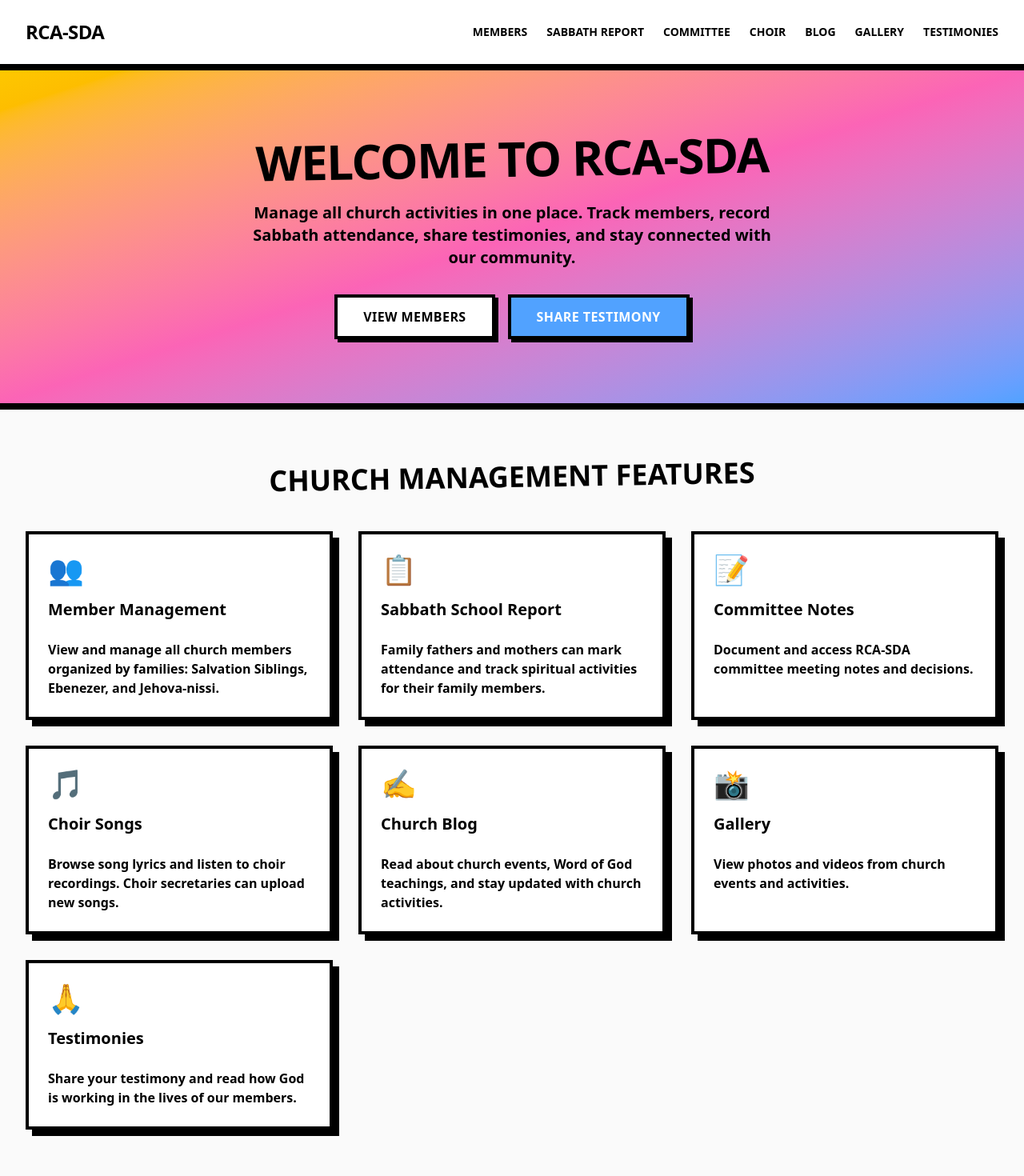
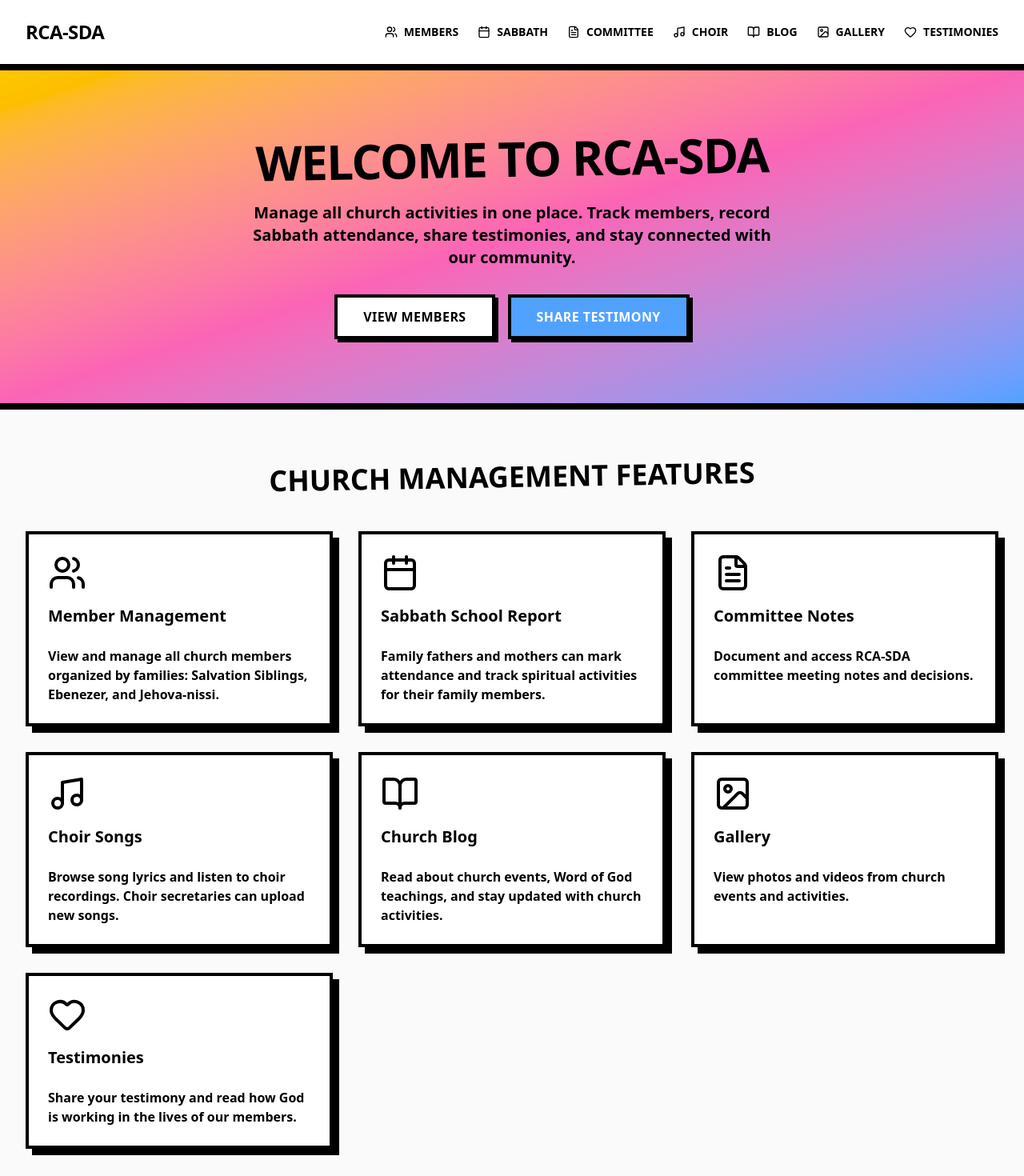
Before and after one commit to RCA-SDA/rca-sda-web-frontend, a Next.js app: page / in a window 1280 px wide. Shown: the top 1470 px of the page at 80% size. Built offline with nearby package versions, Linux system fonts and the light colour scheme.

Commit message:
feat : apply the luicide icons

```diff
--- a/app/blog/page.tsx
+++ b/app/blog/page.tsx
@@ -10,6 +10,7 @@ import { Input } from '@/components/ui/input';
 import { Label } from '@/components/ui/label';
 import { Textarea } from '@/components/ui/textarea';
 import { Select, SelectContent, SelectItem, SelectTrigger, SelectValue } from '@/components/ui/select';
+import { PenSquare, ArrowRight } from 'lucide-react';
 
 export default function BlogPage() {
   const [selectedCategory, setSelectedCategory] = useState<BlogCategory | 'All'>('All');
@@ -38,6 +39,7 @@ export default function BlogPage() {
           </h1>
           {currentUser.role === 'Leader' && (
             <Button onClick={() => setShowAddModal(true)}>
+              <PenSquare className="w-5 h-5 mr-2" />
               Write Post
             </Button>
           )}
@@ -122,7 +124,7 @@ function BlogCard({ blog }: { blog: Blog }) {
           {blog.content.length > 300 && '...'}
         </p>
         <Button variant="link" className="p-0">
-          Read more →
+          Read more <ArrowRight className="w-4 h-4 ml-1" />
         </Button>
       </CardContent>
     </Card>
--- a/app/choir/page.tsx
+++ b/app/choir/page.tsx
@@ -8,6 +8,7 @@ import { Dialog, DialogContent, DialogHeader, DialogTitle } from '@/components/u
 import { Input } from '@/components/ui/input';
 import { Label } from '@/components/ui/label';
 import { Textarea } from '@/components/ui/textarea';
+import { Music, Music2 } from 'lucide-react';
 
 export default function ChoirPage() {
   const [showAddModal, setShowAddModal] = useState(false);
@@ -30,6 +31,7 @@ export default function ChoirPage() {
           </h1>
           {currentUser.role === 'Choir Secretary' && (
             <Button onClick={() => setShowAddModal(true)}>
+              <Music className="w-5 h-5 mr-2" />
               Add Song
             </Button>
           )}
@@ -82,7 +84,7 @@ function SongCard({ song, onClick }: { song: Song; onClick: () => void }) {
         <div className="flex items-start justify-between">
           <CardTitle className="text-lg uppercase">{song.title}</CardTitle>
           {song.audioUrl && (
-            <span className="text-2xl">🎵</span>
+            <Music2 className="w-6 h-6" />
           )}
         </div>
       </CardHeader>
--- a/app/page.tsx
+++ b/app/page.tsx
@@ -1,6 +1,7 @@
 import Link from 'next/link';
 import { Button } from '@/components/ui/button';
 import { Card, CardContent, CardDescription, CardHeader, CardTitle } from '@/components/ui/card';
+import { Users, Calendar, FileText, Music, BookOpen, Image, Heart } from 'lucide-react';
 
 export default function Home() {
   return (
@@ -39,49 +40,49 @@ export default function Home() {
             title="Member Management"
             description="View and manage all church members organized by families: Salvation Siblings, Ebenezer, and Jehova-nissi."
             href="/members"
-            icon="👥"
+            icon={<Users className="w-12 h-12" />}
           />
 
           <FeatureCard
             title="Sabbath School Report"
             description="Family fathers and mothers can mark attendance and track spiritual activities for their family members."
             href="/sabbath-report"
-            icon="📋"
+            icon={<Calendar className="w-12 h-12" />}
           />
 
           <FeatureCard
             title="Committee Notes"
             description="Document and access RCA-SDA committee meeting notes and decisions."
             href="/committee"
-            icon="📝"
+            icon={<FileText className="w-12 h-12" />}
           />
 
           <FeatureCard
             title="Choir Songs"
             description="Browse song lyrics and listen to choir recordings. Choir secretaries can upload new songs."
             href="/choir"
-            icon="🎵"
+            icon={<Music className="w-12 h-12" />}
           />
 
           <FeatureCard
             title="Church Blog"
             description="Read about church events, Word of God teachings, and stay updated with church activities."
             href="/blog"
-            icon="✍️"
+            icon={<BookOpen className="w-12 h-12" />}
           />
 
           <FeatureCard
             title="Gallery"
             description="View photos and videos from church events and activities."
             href="/gallery"
-            icon="📸"
+            icon={<Image className="w-12 h-12" />}
           />
 
           <FeatureCard
             title="Testimonies"
             description="Share your testimony and read how God is working in the lives of our members."
             href="/testimonies"
-            icon="🙏"
+            icon={<Heart className="w-12 h-12" />}
           />
         </div>
       </section>
@@ -131,7 +132,7 @@ interface FeatureCardProps {
   title: string;
   description: string;
   href: string;
-  icon: string;
+  icon: React.ReactNode;
 }
 
 function FeatureCard({ title, description, href, icon }: FeatureCardProps) {
@@ -139,7 +140,7 @@ function FeatureCard({ title, description, href, icon }: FeatureCardProps) {
     <Link href={href}>
       <Card className="h-full hover:shadow-lg transition-shadow cursor-pointer">
         <CardHeader>
-          <div className="text-4xl mb-2">{icon}</div>
+          <div className="mb-2 text-black">{icon}</div>
           <CardTitle>{title}</CardTitle>
         </CardHeader>
         <CardContent>
--- a/app/sabbath-report/page.tsx
+++ b/app/sabbath-report/page.tsx
@@ -7,6 +7,7 @@ import { Button } from '@/components/ui/button';
 import { Card, CardContent, CardHeader, CardTitle } from '@/components/ui/card';
 import { Input } from '@/components/ui/input';
 import { Label } from '@/components/ui/label';
+import { Calendar, Save } from 'lucide-react';
 
 export default function SabbathReportPage() {
   const [selectedFamily, setSelectedFamily] = useState<Family>('Salvation Siblings');
@@ -201,6 +202,7 @@ function AttendanceForm({
         </div>
 
         <Button onClick={handleSubmit} className="mt-4">
+          <Save className="w-4 h-4 mr-2" />
           Save Attendance
         </Button>
       </CardContent>
--- a/app/testimonies/page.tsx
+++ b/app/testimonies/page.tsx
@@ -8,6 +8,7 @@ import { Dialog, DialogContent, DialogHeader, DialogTitle } from '@/components/u
 import { Input } from '@/components/ui/input';
 import { Label } from '@/components/ui/label';
 import { Textarea } from '@/components/ui/textarea';
+import { Heart, CheckCircle } from 'lucide-react';
 
 export default function TestimoniesPage() {
   const [showAddModal, setShowAddModal] = useState(false);
@@ -29,6 +30,7 @@ export default function TestimoniesPage() {
             Share how God is working in your life and be encouraged by the testimonies of others.
           </p>
           <Button onClick={() => setShowAddModal(true)} size="lg">
+            <Heart className="w-5 h-5 mr-2" />
             Share Your Testimony
           </Button>
         </div>
@@ -63,7 +65,7 @@ function TestimonyCard({ testimony }: { testimony: Testimony }) {
       <CardHeader>
         <div className="flex items-start gap-4">
           <div className="w-12 h-12 bg-blue-400 border-4 border-black flex items-center justify-center flex-shrink-0">
-            <span className="text-2xl">🙏</span>
+            <Heart className="w-6 h-6 text-white" />
           </div>
           <div className="flex-1">
             <CardTitle className="uppercase mb-2">{testimony.title}</CardTitle>
@@ -110,7 +112,7 @@ function AddTestimonyModal({ onClose }: { onClose: () => void }) {
     return (
       <Dialog open={true} onOpenChange={onClose}>
         <DialogContent className="max-w-md text-center bg-green-300">
-          <div className="text-6xl mb-4">✅</div>
+          <CheckCircle className="w-16 h-16 mx-auto mb-4" />
           <DialogTitle>Thank You!</DialogTitle>
           <p className="font-bold mb-6">
             Your testimony has been submitted and is pending approval.
--- a/components/Navbar.tsx
+++ b/components/Navbar.tsx
@@ -2,6 +2,7 @@
 
 import Link from 'next/link';
 import { useState } from 'react';
+import { Menu, X, Users, Calendar, FileText, Music, BookOpen, Image, Heart } from 'lucide-react';
 
 export default function Navbar() {
   const [isOpen, setIsOpen] = useState(false);
@@ -18,25 +19,32 @@ export default function Navbar() {
 
           {/* Desktop Menu */}
           <div className="hidden md:flex items-center space-x-6">
-            <Link href="/members" className="font-black uppercase text-sm hover:text-yellow-500 transition-colors">
+            <Link href="/members" className="flex items-center gap-2 font-black uppercase text-sm hover:text-yellow-500 transition-colors">
+              <Users className="w-4 h-4" />
               Members
             </Link>
-            <Link href="/sabbath-report" className="font-black uppercase text-sm hover:text-yellow-500 transition-colors">
-              Sabbath Report
+            <Link href="/sabbath-report" className="flex items-center gap-2 font-black uppercase text-sm hover:text-yellow-500 transition-colors">
+              <Calendar className="w-4 h-4" />
+              Sabbath
             </Link>
-            <Link href="/committee" className="font-black uppercase text-sm hover:text-yellow-500 transition-colors">
+            <Link href="/committee" className="flex items-center gap-2 font-black uppercase text-sm hover:text-yellow-500 transition-colors">
+              <FileText className="w-4 h-4" />
               Committee
             </Link>
-            <Link href="/choir" className="font-black uppercase text-sm hover:text-yellow-500 transition-colors">
+            <Link href="/choir" className="flex items-center gap-2 font-black uppercase text-sm hover:text-yellow-500 transition-colors">
+              <Music className="w-4 h-4" />
               Choir
             </Link>
-            <Link href="/blog" className="font-black uppercase text-sm hover:text-yellow-500 transition-colors">
+            <Link href="/blog" className="flex items-center gap-2 font-black uppercase text-sm hover:text-yellow-500 transition-colors">
+              <BookOpen className="w-4 h-4" />
               Blog
             </Link>
-            <Link href="/gallery" className="font-black uppercase text-sm hover:text-yellow-500 transition-colors">
+            <Link href="/gallery" className="flex items-center gap-2 font-black uppercase text-sm hover:text-yellow-500 transition-colors">
+              <Image className="w-4 h-4" />
               Gallery
             </Link>
-            <Link href="/testimonies" className="font-black uppercase text-sm hover:text-yellow-500 transition-colors">
+            <Link href="/testimonies" className="flex items-center gap-2 font-black uppercase text-sm hover:text-yellow-500 transition-colors">
+              <Heart className="w-4 h-4" />
               Testimonies
             </Link>
           </div>
@@ -47,13 +55,7 @@ export default function Navbar() {
               onClick={() => setIsOpen(!isOpen)}
               className="font-black text-2xl"
             >
-              <svg className="h-6 w-6" fill="none" viewBox="0 0 24 24" stroke="currentColor">
-                {isOpen ? (
-                  <path strokeLinecap="round" strokeLinejoin="round" strokeWidth={2} d="M6 18L18 6M6 6l12 12" />
-                ) : (
-                  <path strokeLinecap="round" strokeLinejoin="round" strokeWidth={2} d="M4 6h16M4 12h16M4 18h16" />
-                )}
-              </svg>
+              {isOpen ? <X className="w-8 h-8" /> : <Menu className="w-8 h-8" />}
             </button>
           </div>
         </div>
@@ -63,25 +65,32 @@ export default function Navbar() {
       {isOpen && (
         <div className="md:hidden border-t-4 border-black bg-yellow-300">
           <div className="px-2 pt-2 pb-3 space-y-1">
-            <Link href="/members" className="block px-3 py-2 font-black uppercase text-sm hover:bg-black hover:text-yellow-300 transition-colors">
+            <Link href="/members" className="flex items-center gap-2 px-3 py-2 font-black uppercase text-sm hover:bg-black hover:text-yellow-300 transition-colors">
+              <Users className="w-5 h-5" />
               Members
             </Link>
-            <Link href="/sabbath-report" className="block px-3 py-2 font-black uppercase text-sm hover:bg-black hover:text-yellow-300 transition-colors">
+            <Link href="/sabbath-report" className="flex items-center gap-2 px-3 py-2 font-black uppercase text-sm hover:bg-black hover:text-yellow-300 transition-colors">
+              <Calendar className="w-5 h-5" />
               Sabbath Report
             </Link>
-            <Link href="/committee" className="block px-3 py-2 font-black uppercase text-sm hover:bg-black hover:text-yellow-300 transition-colors">
+            <Link href="/committee" className="flex items-center gap-2 px-3 py-2 font-black uppercase text-sm hover:bg-black hover:text-yellow-300 transition-colors">
+              <FileText className="w-5 h-5" />
               Committee
             </Link>
-            <Link href="/choir" className="block px-3 py-2 font-black uppercase text-sm hover:bg-black hover:text-yellow-300 transition-colors">
+            <Link href="/choir" className="flex items-center gap-2 px-3 py-2 font-black uppercase text-sm hover:bg-black hover:text-yellow-300 transition-colors">
+              <Music className="w-5 h-5" />
               Choir
             </Link>
-            <Link href="/blog" className="block px-3 py-2 font-black uppercase text-sm hover:bg-black hover:text-yellow-300 transition-colors">
+            <Link href="/blog" className="flex items-center gap-2 px-3 py-2 font-black uppercase text-sm hover:bg-black hover:text-yellow-300 transition-colors">
+              <BookOpen className="w-5 h-5" />
               Blog
             </Link>
-            <Link href="/gallery" className="block px-3 py-2 font-black uppercase text-sm hover:bg-black hover:text-yellow-300 transition-colors">
+            <Link href="/gallery" className="flex items-center gap-2 px-3 py-2 font-black uppercase text-sm hover:bg-black hover:text-yellow-300 transition-colors">
+              <Image className="w-5 h-5" />
               Gallery
             </Link>
-            <Link href="/testimonies" className="block px-3 py-2 font-black uppercase text-sm hover:bg-black hover:text-yellow-300 transition-colors">
+            <Link href="/testimonies" className="flex items-center gap-2 px-3 py-2 font-black uppercase text-sm hover:bg-black hover:text-yellow-300 transition-colors">
+              <Heart className="w-5 h-5" />
               Testimonies
             </Link>
           </div>
```
Also changed, not shown: app/committee/page.tsx (+10 -3 lines), app/gallery/page.tsx (+6 -1 lines), app/members/page.tsx (+14 -3 lines).
